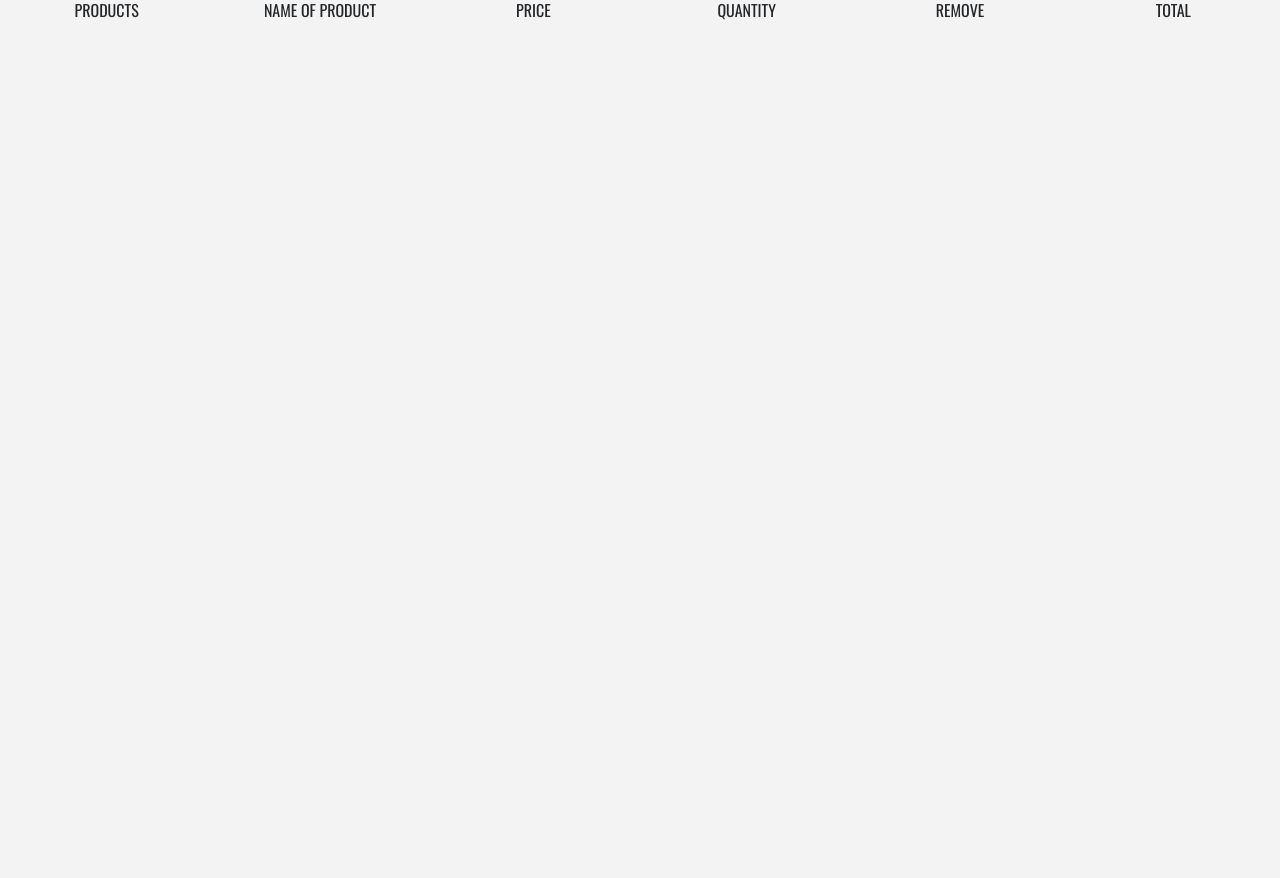
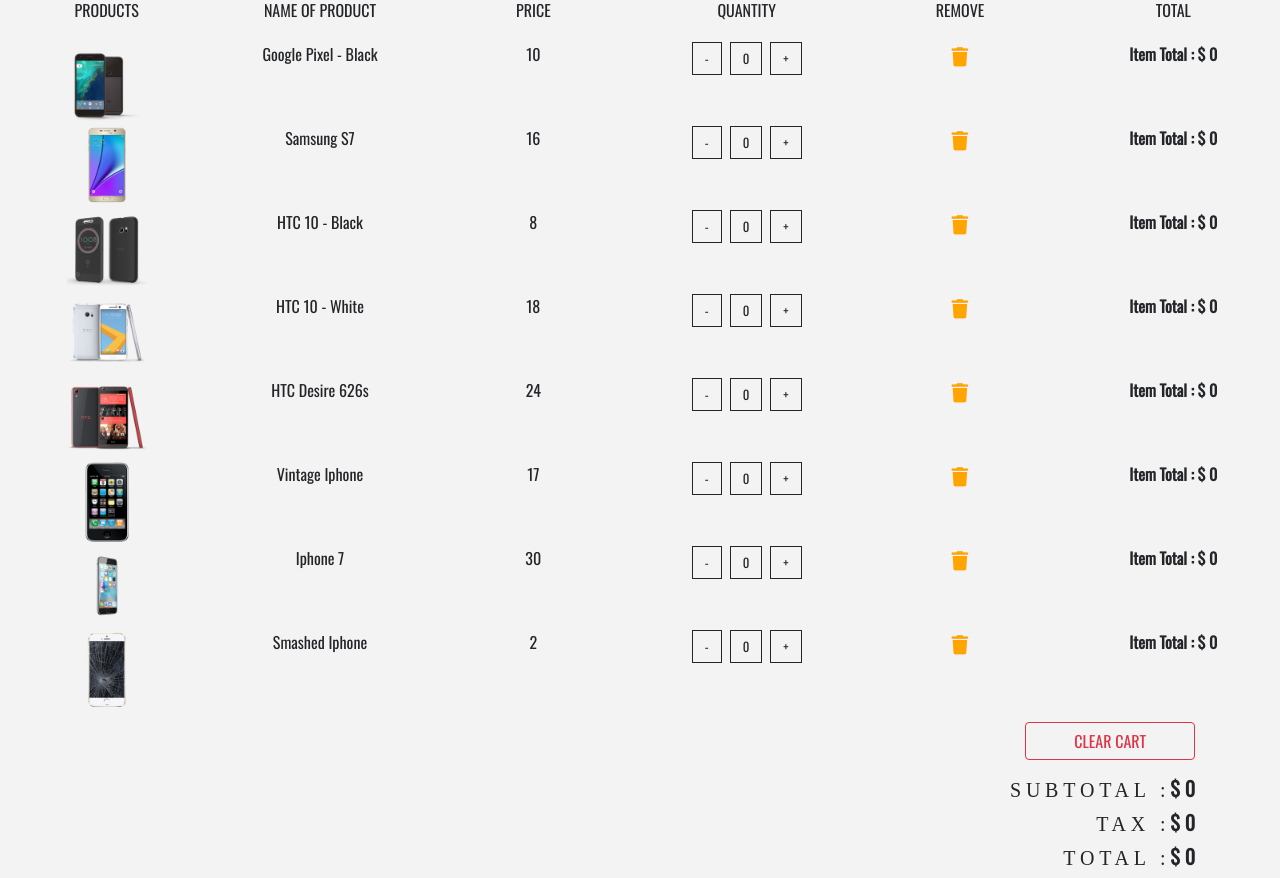
Before and after one commit to Kurroni/E-Store, a React (Create React App) app: page /cart in a window 1280 px wide. Shown: the part 140-1018 px from the top of the page. Before the commit the page ends 800 px from the top, so only its background shows below. Built offline with nearby package versions, Linux system fonts and the light colour scheme; a web font is replaced by a local one.

Commit message:
make UI of cart

```diff
--- a/src/App.css
+++ b/src/App.css
@@ -21,3 +21,20 @@
 .text-bright {
   color: var(--lightBlue);
 }
+.btn-black{
+  background: transparent;
+  text-transform: capitalize;
+  font-size: 0.8rem !important;
+  color:var(--mainDark);
+  border-radius: 0 !important;
+  border: 0.1rem solid var(--mainDark) !important;
+}
+.btn-black:hover {
+  background: var(--mainDark) !important;
+  color: var(--mainWhite)!important;
+}
+.cart-icon {
+  cursor: pointer;
+  font-size: 1.2rem;
+  color: var(--mainYellow);
+}
--- a/src/components/Cart/Cart.js
+++ b/src/components/Cart/Cart.js
@@ -3,6 +3,8 @@
 import CartColumns from './CartColumns';
 import EmptyCart from "./EmptyCart";
 import {ProductConsumer} from "../../context";
+import CartList from './CartList';
+import CartTotals from './CartTotals'
 
 export default class Cart extends Component {
     render() {
@@ -16,7 +18,9 @@
                         return(
                             <React.Fragment>
                             <Title name="your" title="cart"/>
-                                <CartColumns/>
+                            <CartColumns/>
+                            <CartList value={value}/>
+                            <CartTotals value={value}/>
                             </React.Fragment>
                             );
                     } else {
--- /dev/null
+++ b/src/components/Cart/CartItem.js
@@ -0,0 +1,50 @@
+import React from "react";
+
+export default function CartItem({ item, value }) {
+const { id, title, img, price, total, count } = item;
+  const { increment, decrement, removeItem } = value;
+
+  return (
+    <div className="row my-1 text-capitalize text-center">
+      <div className="col-10 mx-auto col-lg-2">
+        <img
+          src={img}
+          style={{ width: "5rem", height: "5rem" }}
+          className="img-fluid"
+          alt="product"
+        />
+      </div>
+      <div className="col-10 mx-auto col-lg-2">
+        <span className="d-lg-none">product : </span>
+        {title}
+      </div>
+      <div className="col-10 mx-auto col-lg-2">
+        <span className="d-lg-none">price : </span>
+        {price}
+      </div>
+      <div className="col-10 mx-auto col-lg-2 my-2 my-lg-0">
+        <div className="d-flex justify-content-center">
+          <div>
+            <span className="btn btn-black mx-1" onClick={() => decrement(id)}>
+              -
+            </span>
+            <span className="btn btn-black mx-1">{count}</span>
+            <span className="btn btn-black mx-1" onClick={() => increment(id)}>
+              +
+            </span>
+          </div>
+        </div>
+      </div>
+      {/* */}
+      <div className="col-10 mx-auto col-lg-2">
+        <div className="cart-icon">
+          <i className="fas fa-trash" onClick={() => removeItem(id)}></i>
+        </div>
+      </div>
+
+      <div className="col-10 mx-auto col-lg-2">
+        <strong> item total : $ {total}</strong>
+      </div>
+    </div>
+  );
+}
--- /dev/null
+++ b/src/components/Cart/CartList.js
@@ -0,0 +1,16 @@
+import React from 'react';
+import CartItem from './CartItem';
+
+export default function CartList({value}) {
+    const {cart} = value;
+    console.log(value, cart);
+
+    return (
+        <div className="container-fluid">
+            {cart.map(item=>{
+                return <CartItem key={item.id} item={item} value={value}/>
+            })}
+
+        </div>
+    )
+}
--- /dev/null
+++ b/src/components/Cart/CartTotals.js
@@ -0,0 +1,40 @@
+import React from 'react';
+import {Link} from 'react-router-dom';
+
+export default function CartTotals({value}) {
+    const{cartSubtotal, cartTax, cartTotal, clearCart} = value;
+
+    return (
+        <React.Fragment>
+            <div className="container">
+                <div className="row">
+                    <div className="col-10 mt-2 ml-sm-5 ml-md-auto col-sm-8 text-capitalize text-right">
+                    <Link to="/">
+                        <button className="btn btn-outline-danger text-uppercase mb-3 px-5" type="button" onClick={()=>clearCart()}>
+                            clear cart
+                        </button>
+                    </Link>
+                    <h5>
+                        <span className="text-title">
+                            subtotal :
+                        </span>
+                        <strong>$ {cartSubtotal}</strong>
+                    </h5>
+                    <h5>
+                        <span className="text-title">
+                            tax :
+                        </span>
+                        <strong>$ {cartTax}</strong>
+                    </h5>
+                    <h5>
+                        <span className="text-title">
+                            total :
+                        </span>
+                        <strong>$ {cartTotal}</strong>
+                    </h5>
+                    </div>
+                </div>
+            </div>
+        </React.Fragment>
+    );
+}
```
